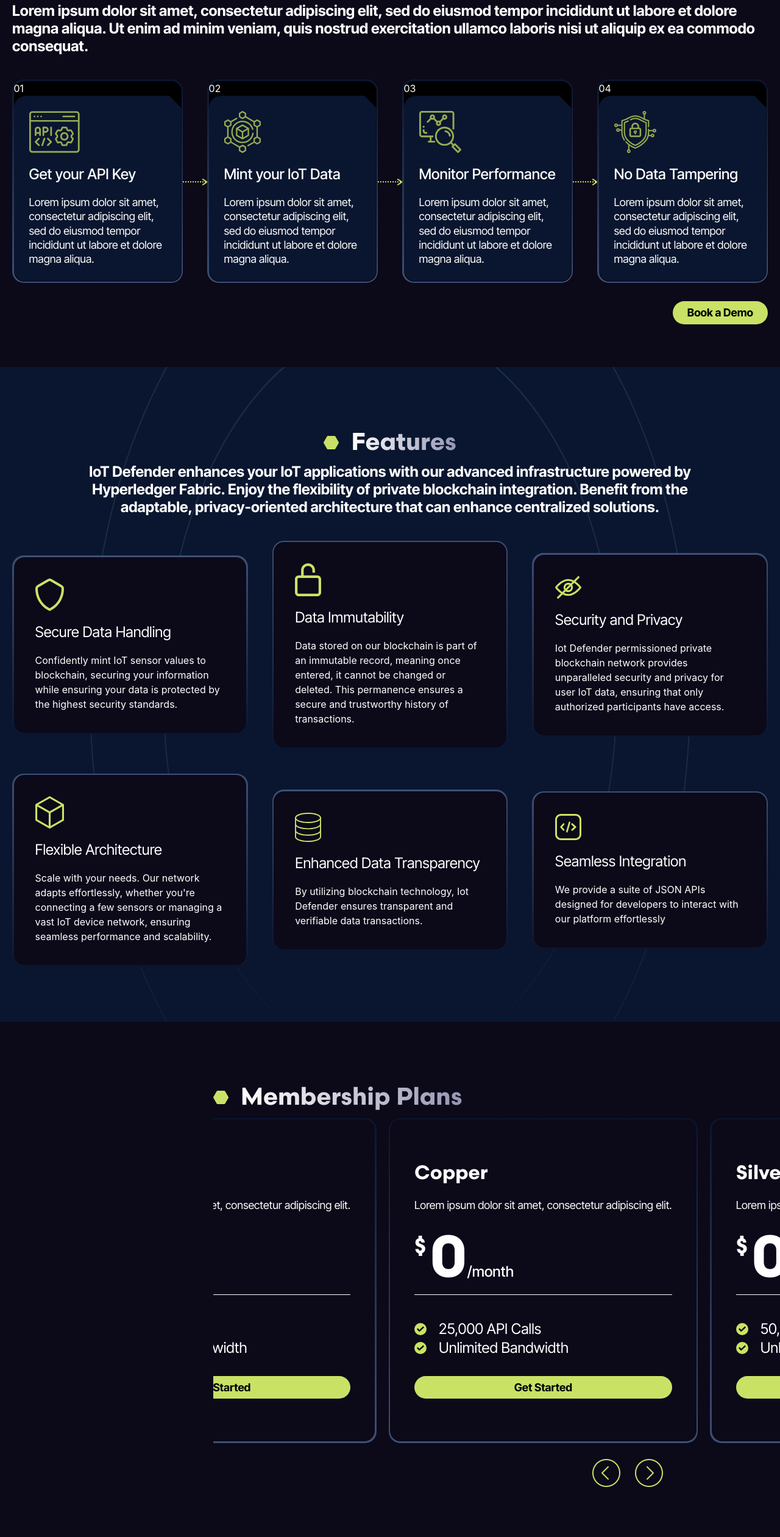
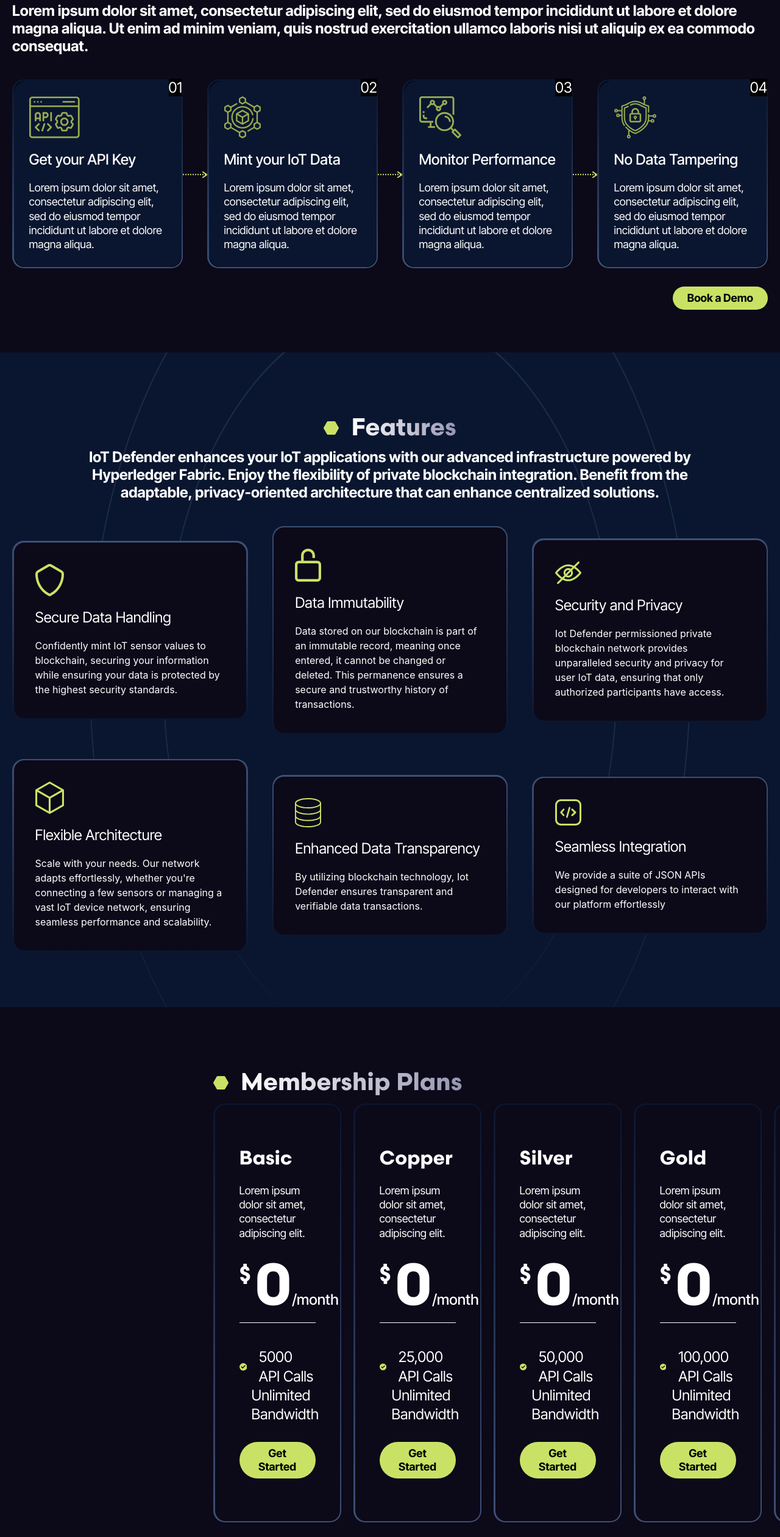
Before and after one commit to mfaisalakram/IOT-Defender, a React (Create React App) app: page / in a window 1280 px wide. Shown: the part 1400-3921 px from the top of the page at 61% size. Built offline with nearby package versions, Linux system fonts and the light colour scheme.

Commit message:
local fixings

```diff
--- a/src/App.js
+++ b/src/App.js
@@ -21,7 +21,6 @@
       <HowItWork />
       <OurFeatures />
       <MembershipPlan />
-
       <Faq />
       <GetInTouch />
       <Footer />
--- a/src/component/HowItWork/HowItWork.css
+++ b/src/component/HowItWork/HowItWork.css
@@ -51,6 +51,18 @@
   position: relative;
 }
 
+.HowItWork .item-id {
+  position: absolute;
+  top: -4px;
+  right: -1.5px;
+  z-index: 1;
+  font-size: 24px;
+  line-height: 29.04px;
+  font-family: "Inter Tight";
+  font-weight: "500";
+  background-color: black;
+}
+
 .HowItWork .card_container .card_inner {
   background-color: var(--black-primary);
   border-radius: 20px;
@@ -66,7 +78,10 @@
   position: relative;
   color: white;
   border-radius: 20px;
-  clip-path: polygon(0 0, calc(100% - 20px) 0, 100% 20px, 100% 100%, 0% 100%);
+  /* clip-path: polygon(0 0, calc(100% - 20px) 0, 100% 20px, 100% 100%, 0% 100%); */
+  /* clip-path: inset(0 0 0 0 round 0 20px 0 0); */
+  /* transform: translate(50%, -50%); */
+  clip-path: url(#clipPath);
 }
 
 .HowItWork .button-container {
--- a/src/component/HowItWork/HowItWork.js
+++ b/src/component/HowItWork/HowItWork.js
@@ -63,7 +63,7 @@
                   <div className="arrow-icon-container">
                     <RightArrowIcon />
                   </div>
-                  {item?.id}
+                  <div className="item-id">{item?.id}</div>
                   <div className="card_inner">
                     <div className="icon">{item?.icon}</div>
                     <div className="title">{item?.title}</div>
--- a/src/component/MembershipPlan/MembershipPlan.css
+++ b/src/component/MembershipPlan/MembershipPlan.css
@@ -130,5 +130,6 @@
   width: 100%;
 }
 .MembershipPlan .swiper-backface-hidden .swiper-slide {
-  width: auto !important;
+  /* width: auto !important; */
+  width: calc((100% - (30px * 3)) / 4) !important;
 }
--- a/src/component/MembershipPlan/MembershipPlan.js
+++ b/src/component/MembershipPlan/MembershipPlan.js
@@ -136,17 +136,11 @@
           <Swiper
             slidesPerView={4}
             spaceBetween={30}
-            loop={true}
+            // loop={true}
             watchOverflow={false}
             navigation={{ nextEl: ".arrow-left", prevEl: ".arrow-right" }}
-            // navigation={true}
-            autoplay={{ delay: 4000, disableOnInteraction: false }}
             modules={[Pagination, Navigation, Autoplay]}
             className="mySwiper"
-            // navigation={{
-            //   prevEl: ".swiper-button-prev",
-            //   nextEl: ".swiper-button-next",
-            // }}
           >
             {MembershipData?.map((item, index) => (
               <SwiperSlide key={index}>
@@ -192,13 +186,21 @@
             flexDirection: "row",
             justifyContent: "end",
             marginRight: "190px",
-            cursor:"pointer",
-            mt:3
+            cursor: "pointer",
+            mt: 3,
           }}
         >
-          <img style={{height:"50px",width:"50px",marginRight:"20px"}} className="arrow-left arrow" src="/assets/backto1.png" alt="back arrow" />
-          <img className="arrow-right arrow" src="/assets/nextto1.png" alt="back arrow" />
-
+          <img
+            style={{ height: "50px", width: "50px", marginRight: "20px" }}
+            className="arrow-left arrow"
+            src="/assets/backto1.png"
+            alt="back arrow"
+          />
+          <img
+            className="arrow-right arrow"
+            src="/assets/nextto1.png"
+            alt="back arrow"
+          />
         </Box>
       </div>
     </div>
```
